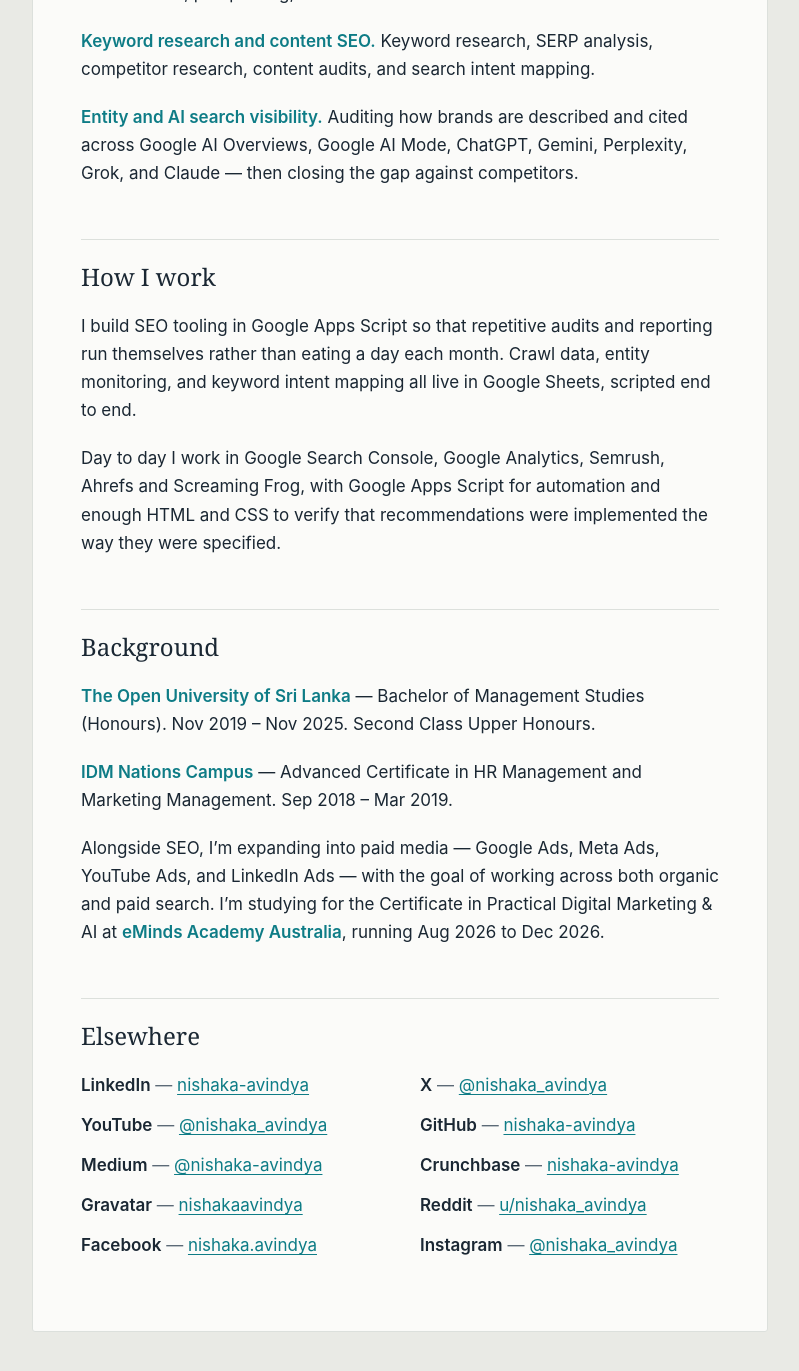
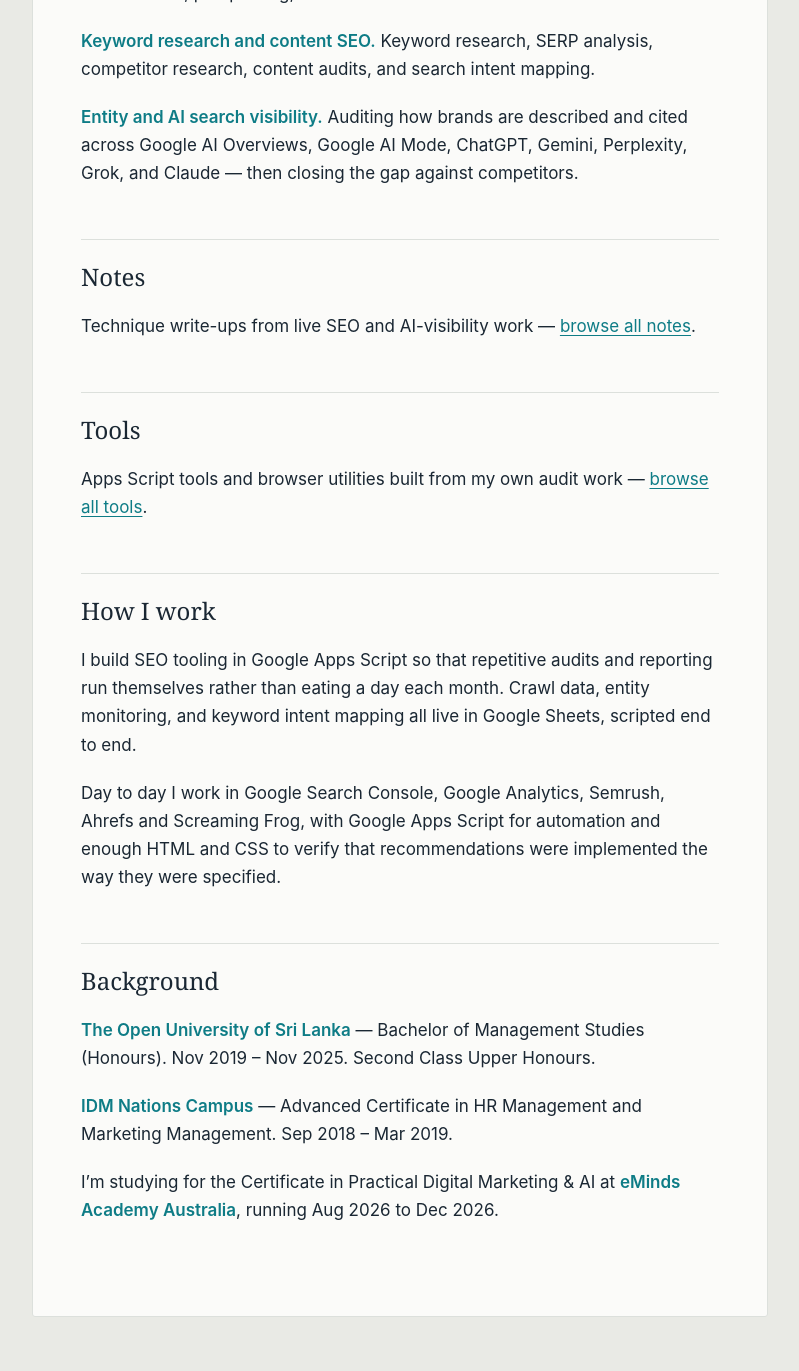
Before and after one commit to nishaka-avindya/nishaka-avindya.github.io, a Jekyll site: the page built from index.md, in a window 1280 px wide and 1400 px high, scrolled down 895 px. Shown: the top 1371 px of the window, without its empty margins (240-1039 px from the left). Built offline with Jekyll 4.4.1, drawn with Linux system fonts in a browser that asks for light colours.

Commit message:
Update index.md

```diff
--- a/index.md
+++ b/index.md
@@ -2,7 +2,7 @@
 layout: home
 ---
 
-I'm Nishaka Avindya, an SEO Specialist based in Sri Lanka. I work across technical SEO, on-page optimization, off-page link acquisition, and search visibility in AI answer engines — and I build SEO automation tools in Google Apps Script.
+{{ site.data.person.intro }}
 
 I've worked in search since 2024, and I'm currently Search Engine Optimization Specialist at Trident Media Works.
 
@@ -18,6 +18,14 @@
 
 **Entity and AI search visibility.** Auditing how brands are described and cited across Google AI Overviews, Google AI Mode, ChatGPT, Gemini, Perplexity, Grok, and Claude — then closing the gap against competitors.
 
+## Notes
+
+Technique write-ups from live SEO and AI-visibility work — [browse all notes](/notes/).
+
+## Tools
+
+Apps Script tools and browser utilities built from my own audit work — [browse all tools](/tools/).
+
 ## How I work
 
 I build SEO tooling in Google Apps Script so that repetitive audits and reporting run themselves rather than eating a day each month. Crawl data, entity monitoring, and keyword intent mapping all live in Google Sheets, scripted end to end.
@@ -30,17 +38,4 @@
 
 **IDM Nations Campus** — Advanced Certificate in HR Management and Marketing Management. Sep 2018 – Mar 2019.
 
-Alongside SEO, I'm expanding into paid media — Google Ads, Meta Ads, YouTube Ads, and LinkedIn Ads — with the goal of working across both organic and paid search. I'm studying for the Certificate in Practical Digital Marketing & AI at **eMinds Academy Australia**, running Aug 2026 to Dec 2026.
-
-## Elsewhere
-
-- **LinkedIn** — [nishaka-avindya](https://www.linkedin.com/in/nishaka-avindya)
-- **X** — [@nishaka_avindya](https://x.com/nishaka_avindya)
-- **YouTube** — [@nishaka_avindya](https://www.youtube.com/@nishaka_avindya)
-- **GitHub** — [nishaka-avindya](https://github.com/nishaka-avindya)
-- **Medium** — [@nishaka-avindya](https://nishaka-avindya.medium.com/)
-- **Crunchbase** — [nishaka-avindya](https://www.crunchbase.com/people/nishaka-avindya)
-- **Gravatar** — [nishakaavindya](https://gravatar.com/nishakaavindya)
-- **Reddit** — [u/nishaka_avindya](https://www.reddit.com/user/nishaka_avindya/)
-- **Facebook** — [nishaka.avindya](https://www.facebook.com/nishaka.avindya/)
-- **Instagram** — [@nishaka_avindya](https://www.instagram.com/nishaka_avindya/)
+I'm studying for the Certificate in Practical Digital Marketing & AI at **eMinds Academy Australia**, running Aug 2026 to Dec 2026.
```
